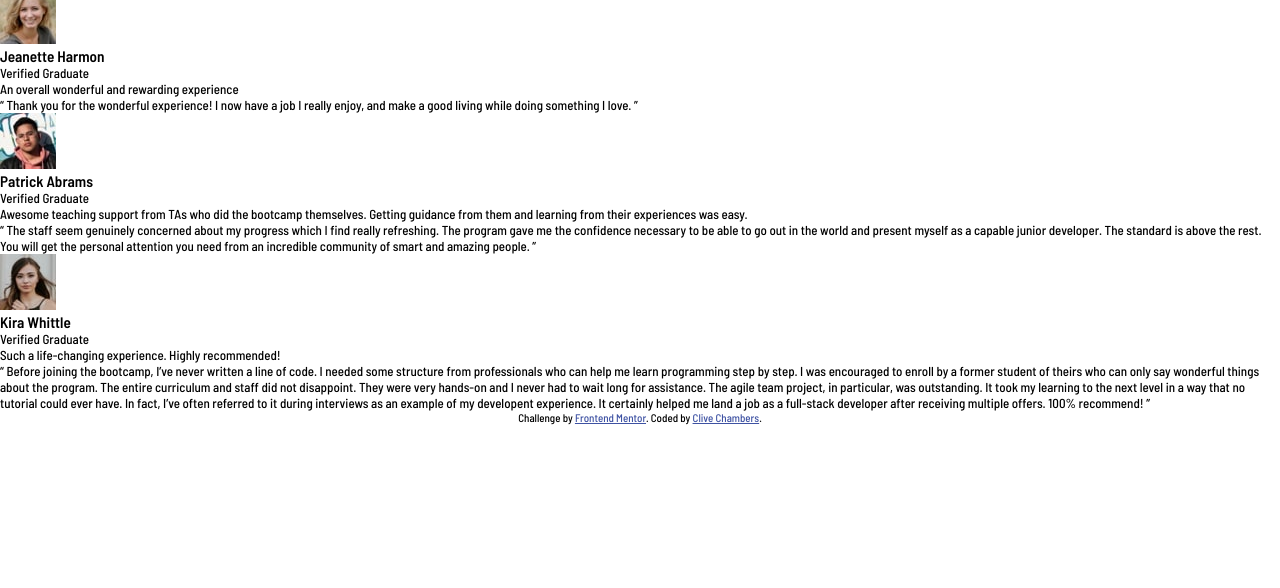
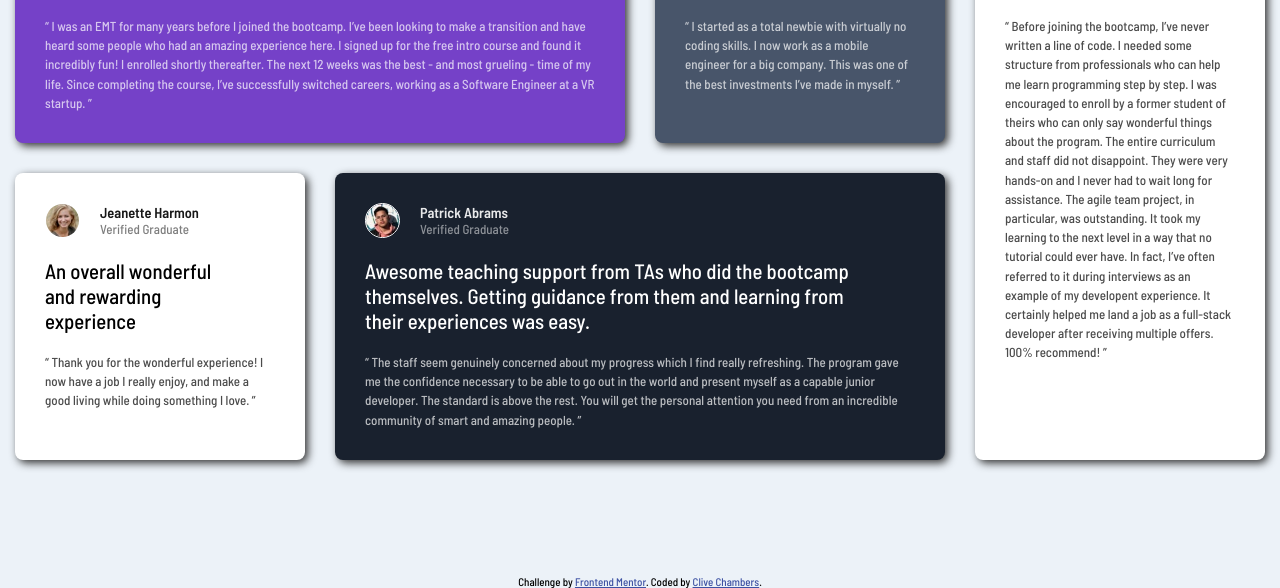
Before and after one commit to Clive-Chambers/testimonial-grid-section, a plain HTML site: page index.html in a window 1280 px wide. Shown: the part 278-866 px from the top of the page. Before the commit the page ends 800 px from the top, so only its background shows below. Drawn offline with Linux system fonts and the light colour scheme.

Commit message:
Apply CSS Styles

```diff
--- a/index.html
+++ b/index.html
@@ -6,8 +6,7 @@
 
   <link rel="icon" type="image/png" sizes="32x32" href="./images/favicon-32x32.png">
   <link rel="stylesheet" href="./style.css">
-  <title>Frontend Mentor | [Challenge Name Here]</title>
-
+  <title>Testimonial Grid Section | Frontend Mentor</title>
 
 </head>
 <body>
@@ -77,7 +76,7 @@
 
   <footer class="attribution">
     Challenge by <a href="https://www.frontendmentor.io?ref=challenge" target="_blank">Frontend Mentor</a>.
-    Coded by <a href="https://www.frontendmentor.io/profile/Clive-Chambers">Clive Chambers</a>.
+    Coded by <a href="https://www.frontendmentor.io/profile/Clive-Chambers" target="_blank">Clive Chambers</a>.
   </footer>
 </body>
 </html>
--- a/style.css
+++ b/style.css
@@ -9,7 +9,128 @@
 body {
     font-family: 'Barlow Semi Condensed', sans-serif;
     font-size: 13px;
+    background-color: hsl(210, 46%, 95%);
 }
+
+
+.testimonials {
+    display: grid;
+    width: 100%;
+    justify-content: center;
+}
+
+.card {
+    margin: 20px;
+    padding: 30px;
+    border-radius: 8px;
+    box-shadow: 3px 3px 9px #333;
+    max-width: 375px;
+    background-color: #fff;
+
+}
+
+.card__header {
+    display: flex;
+    align-items: center;
+    margin-bottom: 20px;
+}
+
+.card__header img {
+    border-radius: 50%;
+    margin-right: 20px;
+    height: 35px;
+    width: 35px;
+    border: 1px solid #fff;
+}
+
+.card__header h3 {
+    font-size: .9rem;
+    opacity: 90%;
+}
+
+.card__header p {
+    opacity: 50%;
+}
+
+.card__lead {
+    font-size: 1.3rem;
+    padding-right: 45px;
+    margin-bottom: 20px;
+    font-weight: 500;
+
+}
+
+.card__quote {
+    opacity: 70%;
+    line-height: 1.2rem;
+    padding-right: 50px;
+    font-weight: 500;
+}
+
+
+.card__background__purple {
+    background-color: hsl(263, 55%, 52%);
+    color: #fff;
+    background-image: url('./images/bg-pattern-quotation.svg');
+    background-repeat: no-repeat;
+    background-position: top 10px right 70px;
+}
+
+.card__background__greyish_blue {
+    background-color: hsl(217, 19%, 35%);
+    color: #fff;
+}
+
+.card__background__blackish_blue {
+    background-color: hsl(219, 29%, 14%);
+    color: #fff;
+}
+
+
+
+@media screen and (min-width: 1168px) {
+    .testimonials {
+        display: grid;
+        grid-template-columns: repeat(4, 1fr);
+        max-width: 1440px;
+        margin: 100px auto;
+    }
+
+    .card {
+        max-width: 100%;
+        margin: 15px;
+
+    }
+
+    .card:nth-of-type(1) {
+        grid-column: 1/3;
+    }
+
+    .card:nth-of-type(3) {
+        grid-column: 1/2;
+    }
+
+    .card:nth-of-type(4) {
+        grid-column: 2/4;
+        grid-row: 2/3;
+    }
+
+    .card:nth-of-type(5) {
+        grid-column: 4/5;
+        grid-row: 1/3;
+    }
+
+    .card__quote {
+        padding-right: 0;
+
+    }
+
+}
+
+
+
+
+
 
 
 .attribution {
```
